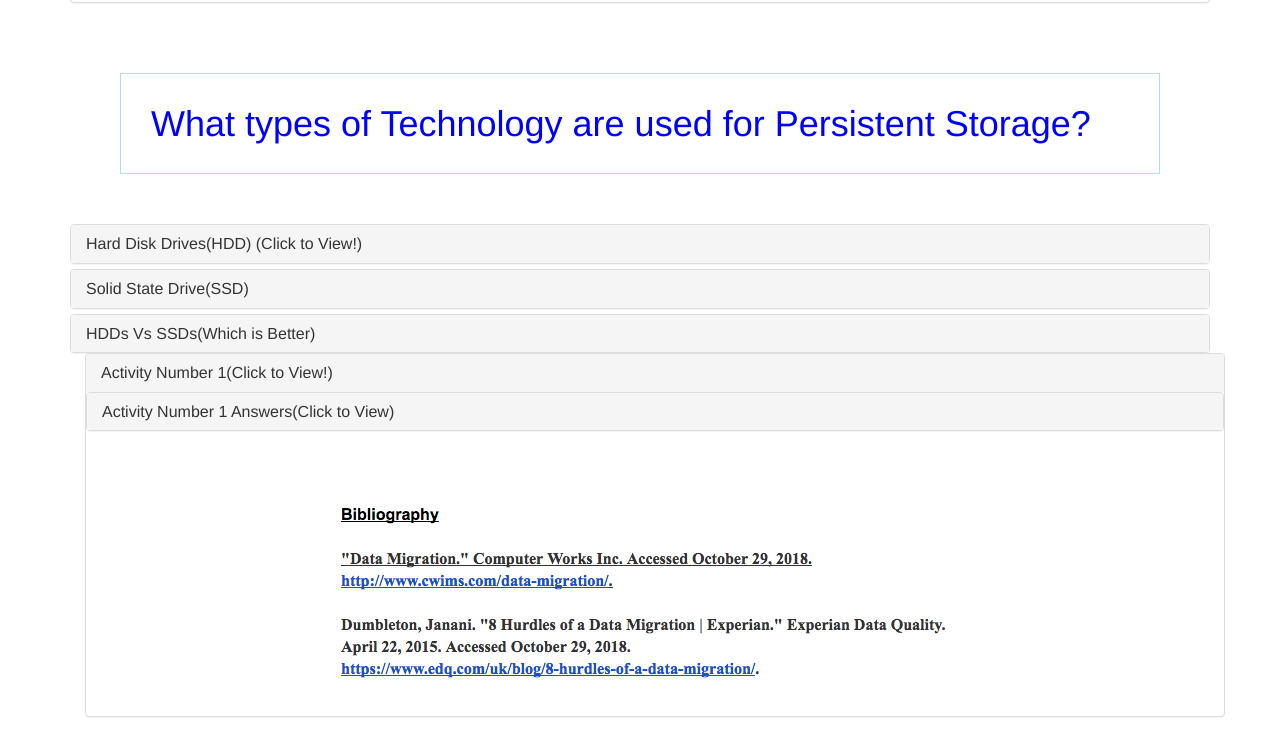
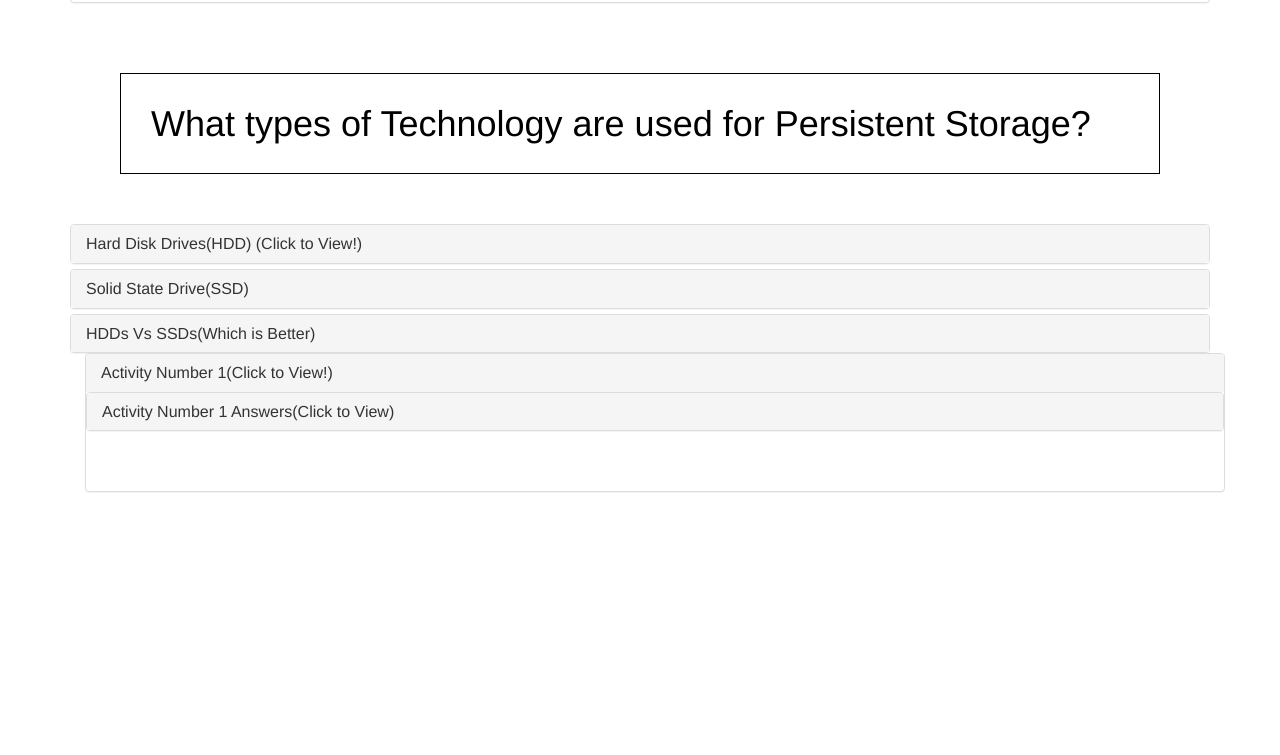
Before and after one commit to AalishanJ/aalishanj.github.io, a plain HTML site: page index3.html in a window 1280 px wide. Shown: the part 775-1530 px from the top of the page. After the commit the page ends 1307 px from the top, so only its background shows below. Drawn offline with nearby package versions, Linux system fonts and the light colour scheme.

Commit message:
TE2Update

```diff
--- a/index3.html
+++ b/index3.html
@@ -139,7 +139,7 @@
     <div class="panel panel-default">
     <div class="panel-heading">
       <h4 class="panel-title">
-        <a data-toggle="collapse" data-parent="#accordion" href="#collapse2">Activity Number 1 Answers(Click to View)</a>
+        <a data-toggle="collapse" data-parent="#accordion" href="#collapse4">Activity Number 1 Answers(Click to View)</a>
       </h4>
     </div>
     <div id="collapse2" class="panel-collapse collapse">
@@ -163,7 +163,6 @@
 <br>
 <br>
 <br>
-<img src="txt4.jpg" class="center">
 
 
 
--- a/style.css
+++ b/style.css
@@ -1,6 +1,6 @@
 h1 {
-	color: blue;
-	border: 1px solid powderblue;
+	color: black;
+	border: 1px solid black;
 	padding: 30px;
 	margin: 50px;
 }
```
